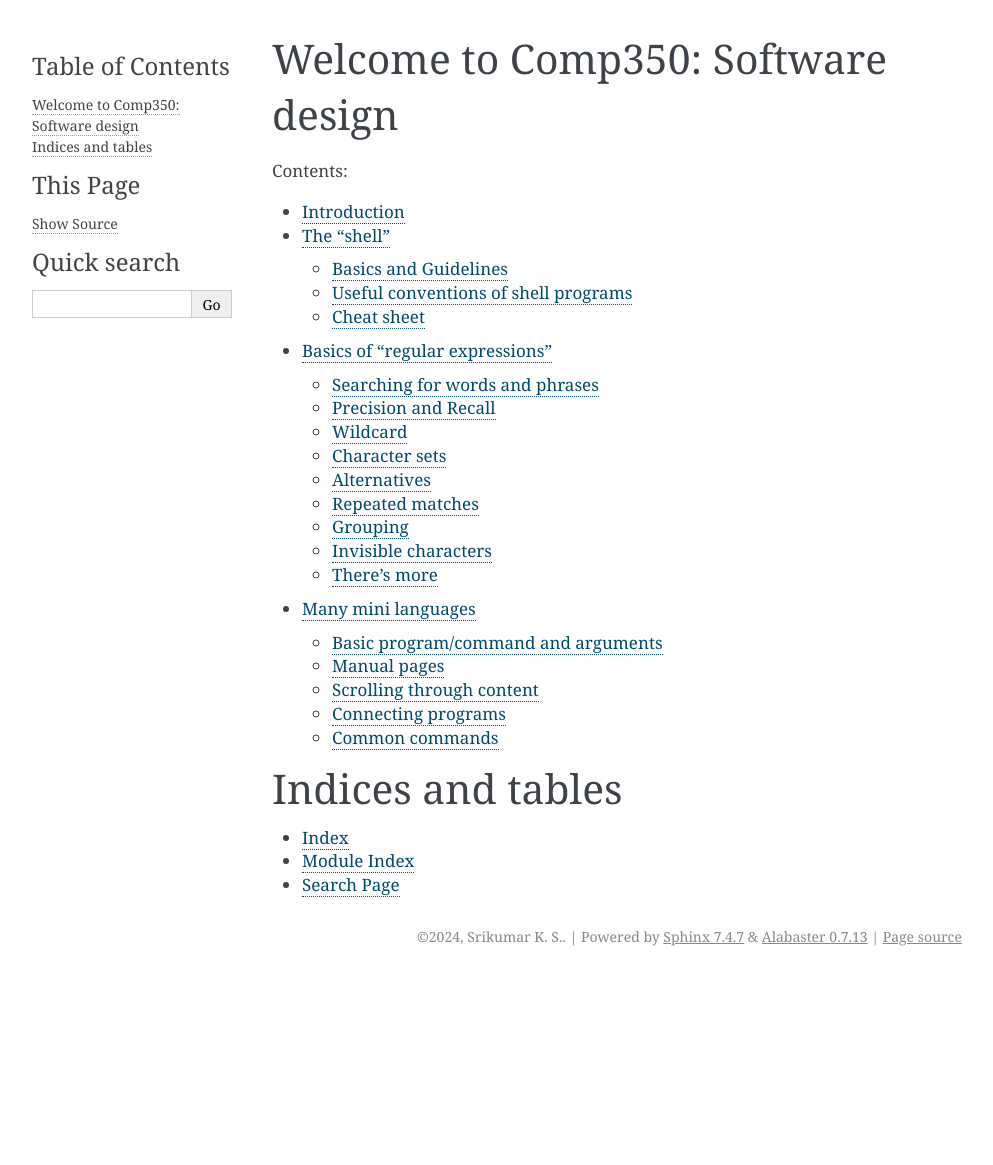
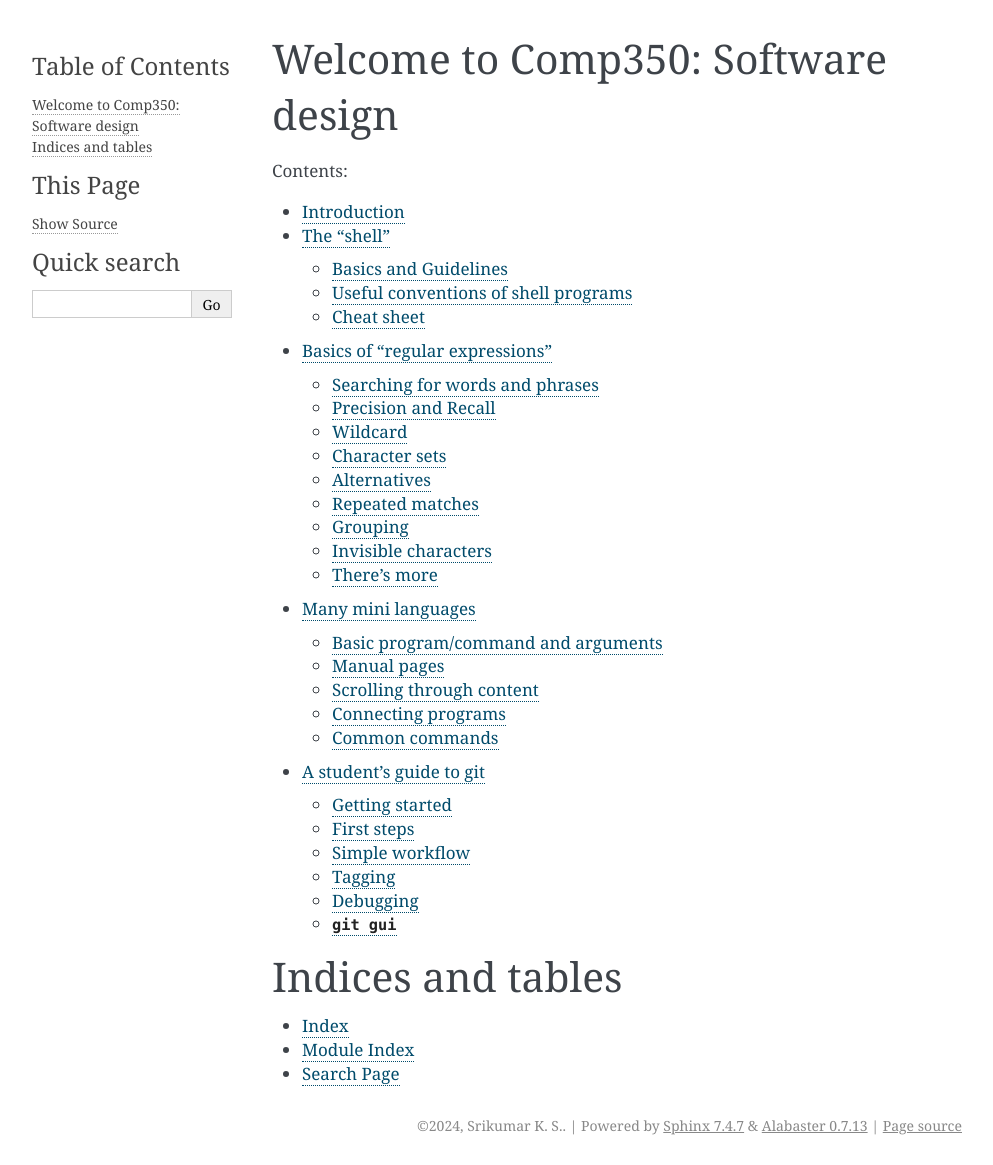
Before and after one commit to kreauniv/comp350, a Sphinx documentation site: the page built from source/index.rst, in a window 1280 px wide. Shown: the whole page, without its empty margins (148-1141 px from the left). Built offline with Sphinx 7.4.7, drawn with Linux system fonts in a browser that asks for light colours; before the commit the page ends 976 px from its top, so only the background shows below that; some of the changed lines change nothing that is shown.

Commit message:
Added git guide section

```diff
--- /dev/null
+++ b/source/git.rst
@@ -0,0 +1,309 @@
+A student's guide to git
+========================
+
+Making worthy software involves collaborating with others as a team. With such
+collaboration comes the complexity of managing who is working on what and when
+and how are they doing it. Changes happen to the system all the time. Maybe two
+of them tried to change the same parts .. and what happens then?
+
+The role of a "source code management system" or "source control system" is to
+help coordinate these changes as a project progresses, and beyond release and
+during maintenance too ... as software is never truly "done".
+
+There is another collaborator who is often ignore and that is oneself. Even
+if a piece of software is being worked on by a solo developer, that developer
+also undergoes change as understanding of the problem being worked on changes
+over time and as new learning is acquired. So a programmer has to collaborate
+with their future selves.
+
+Today, "git" is the most widely used source control system and `github.com`_
+is the most widely used online "collaboration as a service". In this chapter,
+you'll be introduced to some of the mechanisms of git so you understand
+what's going on to some extent and are also able to use it.
+
+.. _github.com: https://github.com
+
+.. admonition:: **Getting help**
+
+    The ``git`` command line tool comes with built-in help on every command.
+    Just typing ``git help`` will bring up a list of supported "sub commands".
+    For any specific sub-command, you can type ``git help <subcommand>`` to get
+    more detailed help. You can also do ``git <subcommand> --help`` to get the
+    same help.
+
+Getting started
+---------------
+
+1. Sign up for an account on `github.com`_. You'll have to choose a short name
+   to refer to your account which is usually called your "github handle". Your
+   "GitHub profile" (often used as a resumé these days) can be found at
+   https://github.com/{yourhandle}. For example, mine is at
+   https://github.com/srikumarks.
+
+2. Have one of your team members create a "repository" which will contain your
+   project's materials -- source code, documentation, tests, examples, etc.
+   Let's say the repository is called ``project350``.
+
+3. If you've made your project public, then anyone will be able to "clone" your
+   repository on their computers. "Cloning" refers to fetching the entire project
+   along with its whole history into a local copy in order to peruse it or
+   contribute to it. The command for clone is --
+
+    .. code:: bash
+
+        git clone <repo-url>
+
+   I recommend you use the "ssh clone" URL so that you don't have to keep
+   typing in your account password every time you want to contribute changes.
+
+4. On `github.com`_, go to your ``project350`` repository settings and invite
+   your team-mates as "collaborators". You can given them "developer" rights,
+   which means your team-mates will be able to contribute to the repository.
+
+5. When you clone the repository ("repo" for short), you also get a copy of the
+   latest version of the files in the repo. This is usually called "a checkout".
+   It's a bit anachronistic term today, but it's stuck with us.
+
+6. ``git`` would've checked out what's called the ``main`` "branch" of the repo.
+
+First steps
+-----------
+
+Once you've cloned ``project350``, you'll have a local folder with that same
+name. Using the shell ``cd`` command, change the present working directory to
+that folder. That will be  --
+
+.. code:: bash
+
+    cd project350
+
+Create a new file named ``README.md`` (a convention on `github.com`_) for
+repositories. This is a "Markdown" file that is expected to contain a
+description of your project and anything you think someone interested in your
+project might want to know about the project.
+
+First off, you'll be making changes to the repo and your team-mates will need
+to know who made what change. So you'll need to tell git who you are. You do
+that using --
+
+.. code:: bash
+
+    git config user.name "C. V. Raman"
+    git config user.email cvraman@krea.edu.in
+
+Once you do that, git will remember this for your repository and note down your
+name and email whenever you make a change to the repository.
+
+Open ``README.md`` in a text editor such as VSCode and type in some description
+and save it. Now do --
+
+.. code:: bash
+
+    git add README.md
+
+This marks the changes in the file as "to be put into the repository" (a place
+called the git "index") but it's not yet in the repository. Now do --
+
+.. code:: bash
+
+    git commit -m "Initial commit of README"
+
+This will collect everything "added" so far and pack up those changes into a
+bundle called a "commit". This commit will be linked to the currently checked
+out "latest version" and then placed into your local clone of the repository.
+
+At this stage, only you can see the changes you've made. It is not yet visible to
+your team-mates. So you now need to "push" these changes to the repository copy
+on `github.com`_ using --
+
+.. code:: bash
+
+    git push
+
+Follow any instructions that the command might ask you to do when you push for
+the first time.
+
+.. admonition:: **All history is intact**
+
+    When you edit any number of files and add them using ``git add`` and ``git
+    commit`` the set of changes to your repository, nothing gets overwritten or
+    lost. THe whole purpose of git is to never lose history (though there are
+    commands to modify history which you should **NEVER** use). What git stores
+    is simply the set of *changes* you made and you can think of a ``git checkout``
+    instruction as "start at the the beginning where my repository was empty and
+    apply all the changes I made one by one till you come to the latest version".
+    Git works more efficiently than that, but in effect it is doing just that.
+    You can see the sequence of changes using ``git log``.
+
+.. figure:: images/simple-git-tree.png
+    :align: center
+    :alt: Simple git tree
+
+    This figure shows the beginnings of a repository with two branches in progress.
+
+
+In the figure above, note that the two branches share a couple of change sets,
+although the view from each branch is as though it has a single linear history
+traceable all the way to the "start".
+
+The arrows from each "change set" or "commit" point to the "parent commit",
+which then points to its "parent", all the way back to the start. When you add
+a new commit, you're in effect doing the following --
+
+1. Add another block, say, "change set 5" that points its parent to the "work-in-progress"
+   branch (if that's the currently checked out branch).
+
+2. Move the label "work-in-progress" from "change set 4" to "change set 5" so that
+   checking out "work-in-progress" will from now on reconstruct the state of the
+   repository as it exists on your local folder right now.
+
+To check whether you have any "uncommitted" changes in your local repo copy
+(a.k.a. "clone"), you can do --
+
+.. code::
+
+    git status
+
+That command will show the current branch you're on as well as list any changed
+files that aren't yet committed to the repository. If there are no changes, you
+can switch to another branch simply using --
+
+.. code:: bash
+
+    git checkout <branchname>
+
+Although it will initially look as though some of the changes you'd done have
+been lost, rest assured that they're all stored just fine and you can switch
+back using --
+
+.. code:: bash
+
+    git checkout <previous-branchname>
+
+... to get those back.
+
+.. admonition:: **All history is intact**
+
+    Yes, I'm saying it again just so you can internalize it. Any changes
+    checked into your git repository won't get "lost". [#fossil]_
+
+.. [#fossil] There is another git-like version system called "fossil" that does
+   this better than git, but it is more advanced and with less widespread
+   support.
+
+Simple workflow
+---------------
+
+If you're working on a series of changes towards a "feature" in your program,
+you should create a new branch for it using --
+
+.. code:: bash
+
+    git branch <new_branch_name>
+
+Let's say the new branch name was ``awesome_feature``. To switch the "current
+branch" to the newly created branch (which is merely a label referring to the
+same "latest change set" you had earlier), you can do --
+
+.. code::
+
+    git switch awesome_feature
+
+Now you work on your changes and commit relatively small but meaningful
+changesets as you work towards completing your feature. Ensure that you supply
+adequate descriptions of your change sets when you do a ``git commit`` so that
+you can later recall what a particular set of changes was about.
+
+The "done" point of a feature branch is an agreement with your team-mates,
+but it usually involves the following --
+
+1. You've run the code and checked that it works.
+
+2. The new code you've written has tests to show that they work and can be run
+   to ensure that changes others make to the codebase don't break your code.
+
+3. The code is understandable, cleaned up and documented for others to be
+   able to read.
+
+Once you're done, you can "merge" your changes to the "main" branch like this --
+
+1. Ensure all changes are committed to the repository and ``git status``
+   shows no pending changes.
+
+2. ``git checkout main`` - switch to the main branch.
+
+3. ``git merge awesome_feature`` -- this is a kind of "magic step that will
+   apply all the changes you did on the ``awesome_feature`` branch and apply
+   it on top of the ``main`` branch. Now, the ``main`` branch will also
+   contain the changes implementing your new feature.
+
+4. ``git push`` -- to send it over to github's copy of the repository so
+   that others can get to see it.
+
+.. admonition:: **Merge conflicts**
+
+    Sometimes, when you merge a branch to another, you may end up with what are
+    called "conflicts". This is when changesets in the two branches are giving
+    git instructions to edit the same parts of a file in different ways and it
+    can't decide what to do. In such cases, it'll mark your files with change
+    annotation and put itself in a "conflict" state awaiting your resolution.
+    You then proceed to edit the conflicting files, resolving the conflicts,
+    and then commit the changes to complete the merge. We'll deal with merge
+    conflicts when you run into them.
+
+Tagging
+-------
+
+You can mark a particular change-set with a label, called a "tag", so that you
+can remember to pick that version of the code for some reference purpose such
+as for reporting a bug or fixing a bug.
+
+You've already seen one kind of tag -- we called them "branches". The only
+difference between a "branch" and a "tag" is that a "tag" stays associated with
+the change-set forever whereas the change-set to which a branch label is
+associated will get updated every time you make a new commit to the branch.
+
+You could say a "tag" is an immutable "constant" and a branch is a "variable".
+
+Tags are typically used to mark "gold versions" for deployment and are often
+associated with appropriate "release notes". Typical tag names are like
+version numbers -- "v1.0.5", "v2.1.0-alpha" and so on.
+
+Debugging
+---------
+
+Once of the nice things about having a series of granular change sets is that
+when you suddenly realize that there is a bug in your program that didn't exist
+before, you can track down the specific change when it happened rather easily.
+
+Assuming ``tag1`` refers to a version of the program that didn't have the buggy
+behaviour you noticed and ``tag2`` refers to the version where the bug
+manifests, you can test for the bug somewhere half way between the two tags in
+the linear chain between them. [#nonlinear]_ If the bug is absent, then perhaps
+it was introduced only after that "half way point". If the bug is present, then
+you have to search the first half of the series of change sets only. You've
+eliminated half of the candidate change sets! This way, you can "bisect" and
+track down the specific set of changes that introduced the bug.
+
+.. [#nonlinear] It's more complicated if the two tags are not part of the
+   same branch.
+
+``git gui``
+-----------
+
+Git comes with its own desktop GUI tool for managing commits. Depending on
+your system, you may already have it installed and if not you may have to
+install the ``git-gui`` package.
+
+To launch the GUI, just do --
+
+.. code:: bash
+
+    git gui
+
+The interface helps navigate the history of changes and the various branches,
+etc. However the most useful part of ``git-gui`` is to let you select a subset
+of changes made in order to form a commit. This task is better done visually
+than purely on the command line, though it is also possible to do it on the
+command line. Due to the human judgement involved in this step, there is little
+you can do to automate it anyway.
--- a/source/index.rst
+++ b/source/index.rst
@@ -14,6 +14,7 @@
    shell
    regex
    minilangs
+   git
 
 
 Indices and tables
```
Also changed, not shown: source/images/simple-git-tree.png (added), 1 other file.
